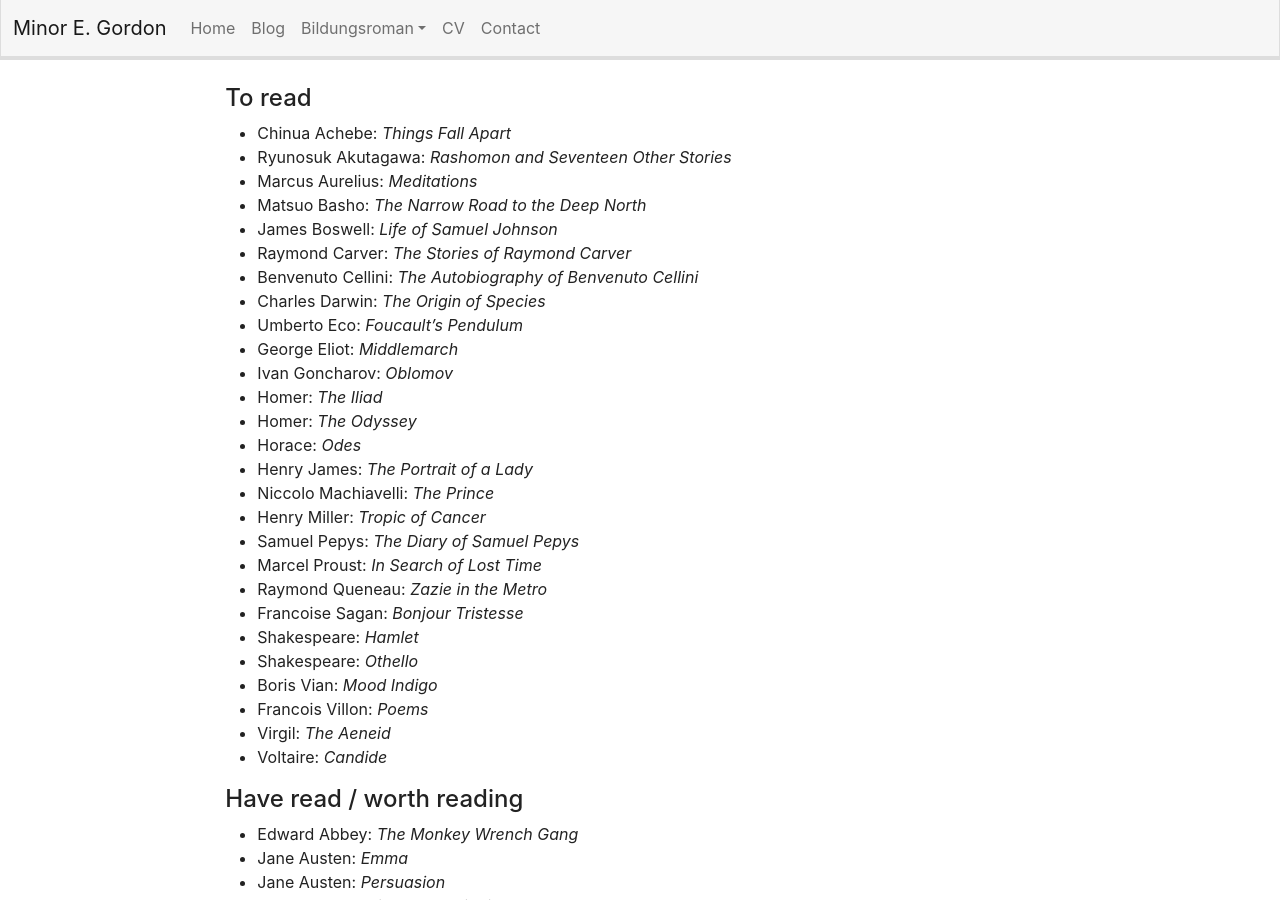
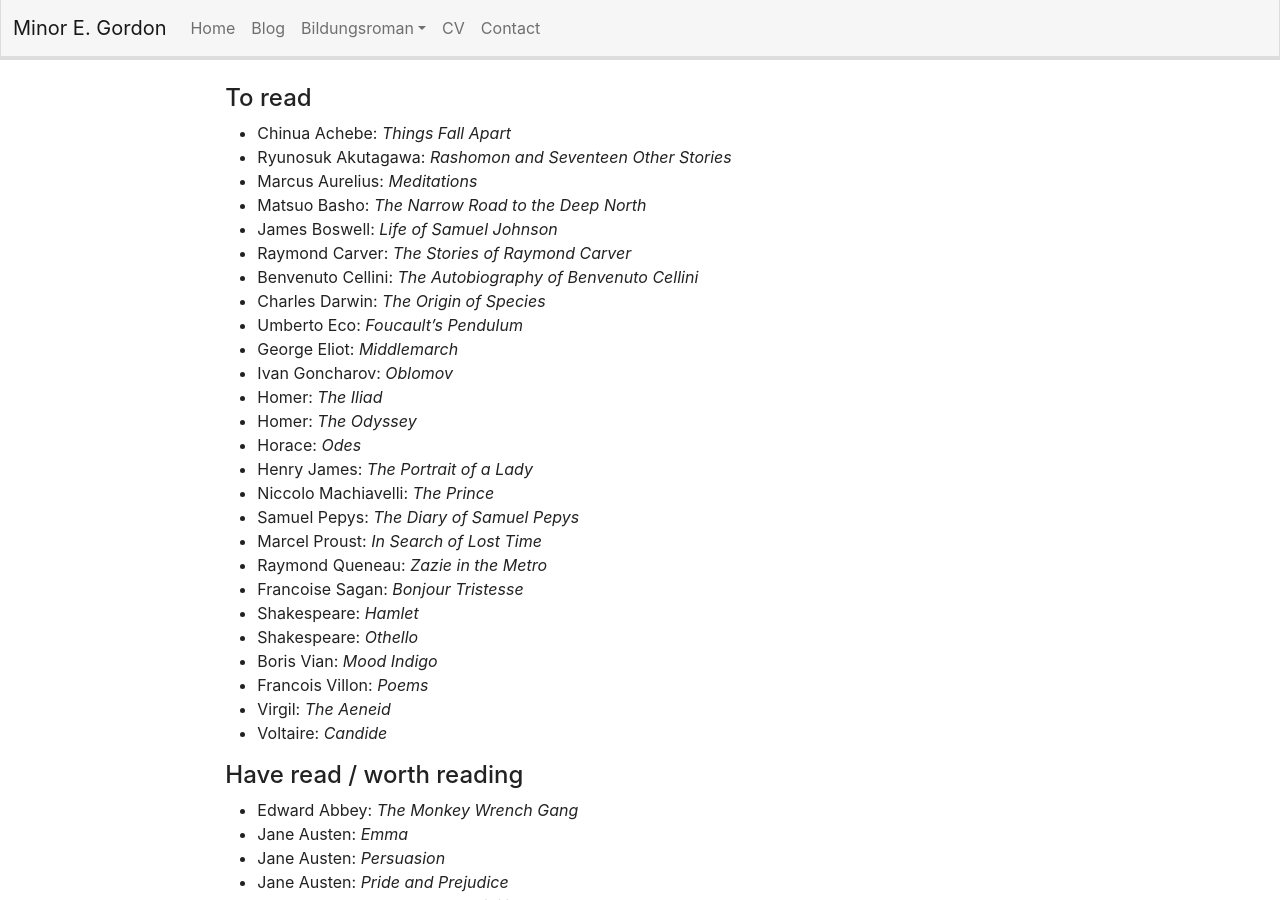
Before and after one commit to minorg/minorgordon.net, a Jekyll site: the page built from great-books.md, in a window 1280 px wide and 900 px high. Built offline with Jekyll 4.4.1, drawn with Linux system fonts in a browser that asks for light colours.

Commit message:
refinement of great-books

```diff
--- a/great-books.md
+++ b/great-books.md
@@ -21,7 +21,6 @@ title: Great books
 * Horace: _Odes_
 * Henry James: _The Portrait of a Lady_
 * Niccolo Machiavelli: _The Prince_
-* Henry Miller: _Tropic of Cancer_
 * Samuel Pepys: _The Diary of Samuel Pepys_
 * Marcel Proust: _In Search of Lost Time_
 * Raymond Queneau: _Zazie in the Metro_
```
